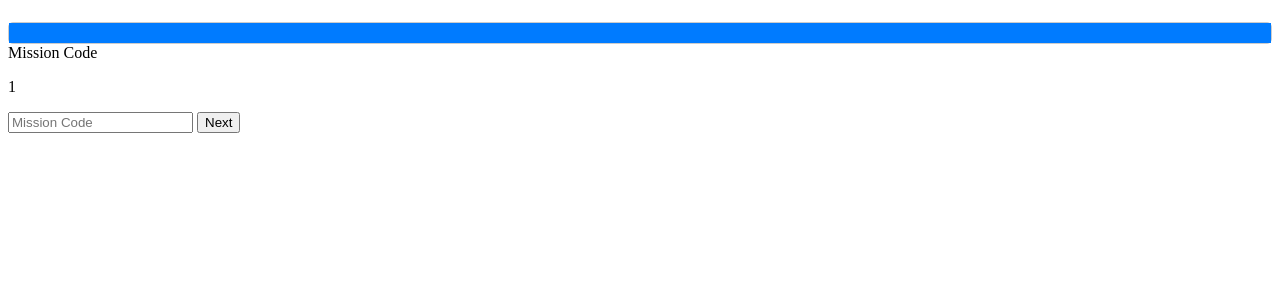
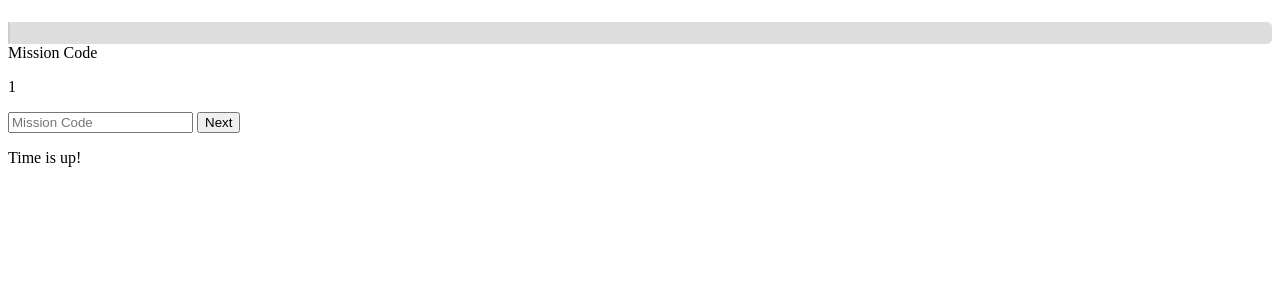
Before and after one commit to yutospace256/school_fes_2024_japanese, a Flask app: template templates/game.html in a window 1280 px wide. Shown: the part 58-358 px from the top of the page. Run offline with Flask 2, Linux system fonts and the light colour scheme; the template is opened without the code that fills it: most values are stand-ins (such as "Sample title", 1, 10 or a date in 2020).

Commit message:
JS timer done

```diff
--- a/app.py
+++ b/app.py
@@ -1,7 +1,7 @@
 import sqlite3
 from flask import Flask, render_template, request, redirect, url_for, session
 from flask_session import Session
-from datetime import timedelta, datetime
+from datetime import timedelta, datetime, timezone
 import uuid
 
 from python_func.sql_connector import SqliteConnector
@@ -13,7 +13,7 @@ dbname = 'fes_app.db'
 
 cop = CommonObjectProcessor()
 
-# Flask setu@
+# Flask setup
 app = Flask(__name__)
 app.secret_key = "694c64d6-e1a5-5aae-9cef-18671138b4e0"
 app.permanent_session_lifetime = timedelta(minutes=10)
@@ -75,8 +75,8 @@ def introduce():
     user = cop.get_user_id()
     if user:
         if request.method == 'POST' and 'game_start' in request.form:
-            game_start = datetime.now()
-            game_start = game_start + timedelta(minutes=5)
+            # Use GMT timezone
+            game_start = datetime.now(timezone.utc)
             session['game_start'] = game_start
             return redirect(url_for('game'))
         return render_template('introduce.html', user_id=user)
@@ -89,6 +89,7 @@ def game():
     user = cop.get_user_id()
     if user:
         game_start = session.get('game_start')
+        print(game_start)
         if request.method == 'POST' and 'missioncode' in request.form:
             input_code = request.form['mission_code']
             with SqliteConnector('fes_app.db') as db:
@@ -99,7 +100,10 @@ def game():
                     return redirect(url_for('mission'))
                 else:
                     return render_template("error.html", site="/game", error_code=2)  # Handle case where mission is not found
-        return render_template('game.html', user_id=user, game_end=game_start)
+        end_time = game_start + timedelta(minutes=5)
+        end_time_timestamp = int(end_time.timestamp() * 1000)  # Convert to milliseconds
+        print(end_time)
+        return render_template('game.html', user_id=user, end_time=end_time_timestamp)
     else:
         return render_template("error.html", site="/game", error_code=1)  # Handle case where user is not found
 
--- a/sub.py
+++ b/sub.py
@@ -53,11 +53,11 @@ logs_table = '''CREATE TABLE IF NOT EXISTS Logs (
 # cursor.execute(user_table)
 # cursor.execute(logs_table)
 
-cipher_data = (7890, 2345, 7890, 1)  # Replace with appropriate values if needed
-#cursor.execute('INSERT INTO Cipher (cipher_id, mission_id, cipher, point) VALUES (?, ?, ?, ?)', cipher_data)
+cipher_data = (6789, 2345, 6789, 1)  # Replace with appropriate values if needed
+cursor.execute('INSERT INTO Cipher (cipher_id, mission_id, cipher, point) VALUES (?, ?, ?, ?)', cipher_data)
 
 mission_data = (2345, 2345, 0)  # Replace with appropriate values if needed
-cursor.execute('INSERT INTO Mission (mission_id, mission_code, img_domain) VALUES (?, ?, ?)', mission_data)
+#cursor.execute('INSERT INTO Mission (mission_id, mission_code, img_domain) VALUES (?, ?, ?)', mission_data)
 
 # Save changes and close the connection
 conn.commit()
--- a/templates/game.html
+++ b/templates/game.html
@@ -4,68 +4,78 @@
   <title>GAME HOME</title>
   <style>
     #progress-bar {
-    height: 20px;  /* Adjust height as desired */
-    background-color: #ddd;
+      height: 20px; /* Adjust height as desired */
+      width: 0; /* Initially zero width */
+      background-color: #007bff; /* Adjust color as desired */
+      transition: width 1s ease-in-out; /* Add smooth transition */
       border: 1px solid #ccc;
-    border-radius: 5px;  /* Add rounded corners */
+      border-radius: 5px; /* Add rounded corners */
     }
 
-    #progress-bar:before {
-    content: '';
-    display: block;
-    height: 100%;  /* Full height of the progress bar */
-    background-color: #007bff;  /* Adjust color as desired */
-    transition: width 1s ease-in-out;  /* Add smooth transition */
+    #progress-container {
+      width: 100%; /* Full width of the parent */
+      background-color: #ddd;
+      border-radius: 5px; /* Match the progress bar's corners */
     }
-
   </style>
-  <script>
-    var endTime = {{ game_end }};
-
-    function updateTime() {
-    currentTime = new Date();
-    console.log(currentTime);
-    if (endTime) {
-        remainingTime = endTime.getTime() - currentTime.getTime();
-        console.log(remainingTime);
-        if (remainingTime > 0) {
-        // Calculate percentage of remaining time (with a maximum of 5 minutes)
-        var totalTime = 5 * 60 * 1000; // 5 minutes in milliseconds
-        var progress = (remainingTime / totalTime) * 100;
-        progressBar.style.width = '20%';
-        } else {
-        // Handle end of game
-        progressBar.style.width = '0%';
-        // ... your end-game logic here (e.g., disable actions, display message)
-        }
-    } else {
-        // Handle case where end_time hasn't been received yet
-        timeDisplay.textContent = 'Waiting for game start...';
-    }
-    }
-
-    // Assuming updateTime is defined elsewhere and handles the countdown logic
-    function setEndTime(pythonEndTime) {
-    endTime = new Date(pythonEndTime);  // Parse end_time from Python format
-    updateTime();  // Start the update loop
-    }
-
-    // Reference your progress bar and time display elements in the HTML
-    var progressBar = document.getElementById('progress-bar');
-
-    window.onload = updateTime;  // Call update function on page load
-  </script>
-</html>
+</head>
 <body>
   <header>
     <h1>GAME HOME</h1>
   </header>
+  <div id="progress-container">
     <div id="progress-bar"></div>
+  </div>
   <a>Mission Code</a>
-    <p>{{ user_id }}</p>
+  <p id="user-id">{{ user_id }}</p> <!-- Added id attribute -->
   <form method="POST">
     <input type="text" name="mission_code" placeholder="Mission Code" required>
     <input type="hidden" name="missioncode">
     <input type="submit" value="Next">
   </form>
+  <p id="time-display"></p>
+
+  <!-- Pass end_time variable from Python -->
+  <input type="hidden" id="end-time" value="{{ end_time }}">
+
+  <script>
+    var endTimeTimestamp = parseInt(document.getElementById('end-time').value);
+    console.log("End Time Timestamp: ", endTimeTimestamp); // Log end time timestamp
+    var endTime = new Date(endTimeTimestamp); // Parse end_time from hidden input as a date object
+    console.log("Parsed End Time: ", endTime); // Log parsed end time
+    var timeDisplay = document.getElementById('time-display');
+    var progressBar = document.getElementById('progress-bar');
+
+    function updateTime() {
+      var currentTime = new Date();
+      console.log("Current Time: ", currentTime); // Log current time
+      var remainingTime = endTime.getTime() - currentTime.getTime();
+      console.log("Remaining Time: ", remainingTime); // Log remaining time
+
+      // Check if remaining time is within 5 minutes
+      if (remainingTime > 0 && remainingTime <= 5 * 60 * 1000) {
+        // Calculate percentage of remaining time (within 5 minutes)
+        var totalTime = 5 * 60 * 1000; // 5 minutes in milliseconds
+        var progress = Math.min(remainingTime, totalTime) / totalTime * 100;
+        console.log("Progress: ", progress); // Log progress
+        progressBar.style.width = progress + '%';  // Update width based on progress
+        timeDisplay.textContent = Math.floor(remainingTime / 1000) + 's';  // Display remaining seconds
+      } else if (remainingTime <= 0) {
+        progressBar.style.width = '0%'; // Set to 0% if time has expired
+        timeDisplay.textContent = 'Time is up!';
+        clearInterval(timerInterval); // Stop the interval
+      } else {
+        progressBar.style.width = '100%'; // Set to 100% if game hasn't started
+        timeDisplay.textContent = 'Waiting for game start...';
+      }
+    }
+
+    var timerInterval;
+
+    window.onload = function() {
+      updateTime(); // Call update function on page load
+      timerInterval = setInterval(updateTime, 1000); // Update time every second
+    };
+  </script>
 </body>
+</html>
--- a/templates/mission.html
+++ b/templates/mission.html
@@ -21,4 +21,5 @@
     {% if error %}
         <p class="error">{{ error }}</p>
     {% endif %}
+</body>
 </html>
```
Also changed, not shown: fes_app.db. Lines whose indentation alone changed are shown as unchanged.
